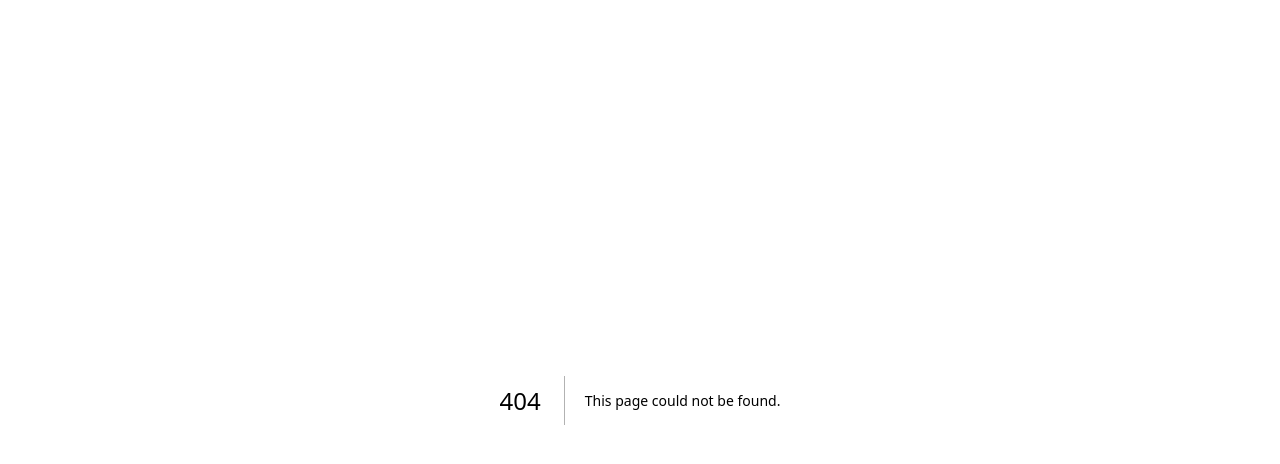
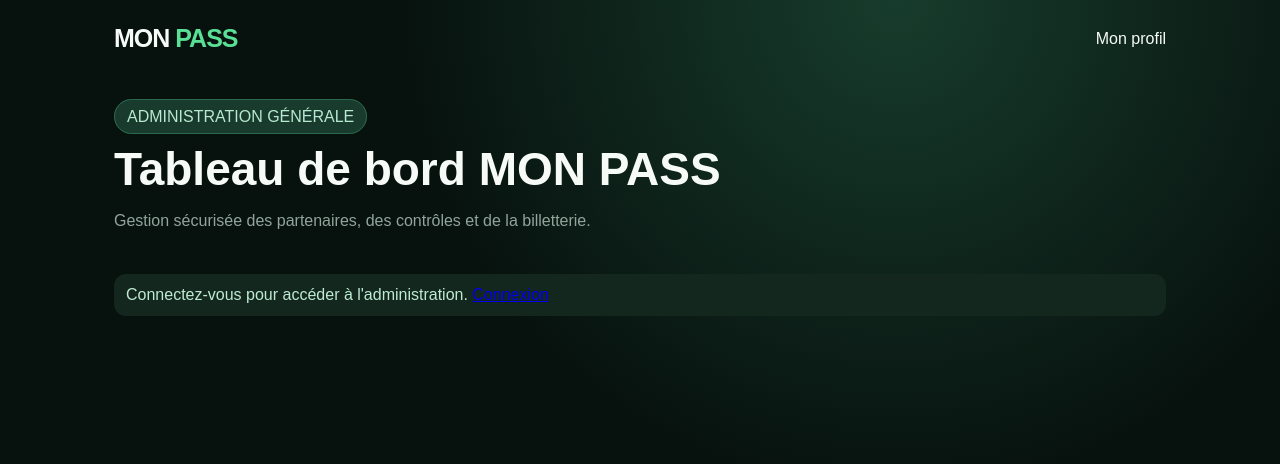
Before and after one commit to AngyBlack237/MON-PASS, a Next.js app: page /admin in a window 1280 px wide. Before the commit this address had no page. Shown: the top 464 px of the page. Built offline with nearby package versions, Linux system fonts and the light colour scheme; no server answers.

Commit message:
Add MON PASS general administrator dashboard

```diff
--- /dev/null
+++ b/app/admin/page.js
@@ -0,0 +1,8 @@
+"use client";
+import {useEffect,useState} from "react";
+import {supabase} from "../../lib/supabase";
+export default function AdminGeneral(){
+ const[status,setStatus]=useState("Vérification de votre accès..."),[allowed,setAllowed]=useState(false),[email,setEmail]=useState("");
+ useEffect(()=>{let active=true;(async()=>{const {data:{user},error}=await supabase.auth.getUser();if(!active)return;if(error||!user){setStatus("Connectez-vous pour accéder à l'administration.");return;}const {data:profile,error:profileError}=await supabase.from("profiles").select("role").eq("id",user.id).maybeSingle();if(!active)return;if(profileError){setStatus("Vérification impossible : "+profileError.message);return;}if(profile?.role!=="admin"){setStatus("Accès réservé à l'administrateur général MON PASS.");return;}setEmail(user.email||"");setAllowed(true);setStatus("");})();return()=>{active=false};},[]);
+ return <main><header><a className="brand" href="/">MON <b>PASS</b></a><a href="/profil" className="account">Mon profil</a></header><section className="adminHead"><div><span className="pill">ADMINISTRATION GÉNÉRALE</span><h1>Tableau de bord MON PASS</h1><p>Gestion sécurisée des partenaires, des contrôles et de la billetterie.</p></div></section>{!allowed?<div className="authMsg">{status} <a href="/compte">Connexion</a></div>:<><p className="authMsg">Administrateur connecté : {email}</p><div className="grid"><article><span className="icon">🤝</span><h3>Demandes partenaires</h3><p>Vérifier, approuver ou refuser les demandes.</p><a href="/admin/partenaires">Gérer les partenaires →</a></article><article><span className="icon">▣</span><h3>Scanner QR</h3><p>Ouvrir la caméra et contrôler les Pass.</p><a href="/admin/scanner">Ouvrir le scanner →</a></article><article><span className="icon">⚽</span><h3>Matchs</h3><p>Calendrier et administration des rencontres.</p><a href="/admin/matchs">Gérer les matchs →</a></article><article><span className="icon">📊</span><h3>Finances internes</h3><p>Suivi des transactions et des partenaires.</p><a href="/admin/finances">Consulter les finances →</a></article></div></>}</main>;
+}
```
